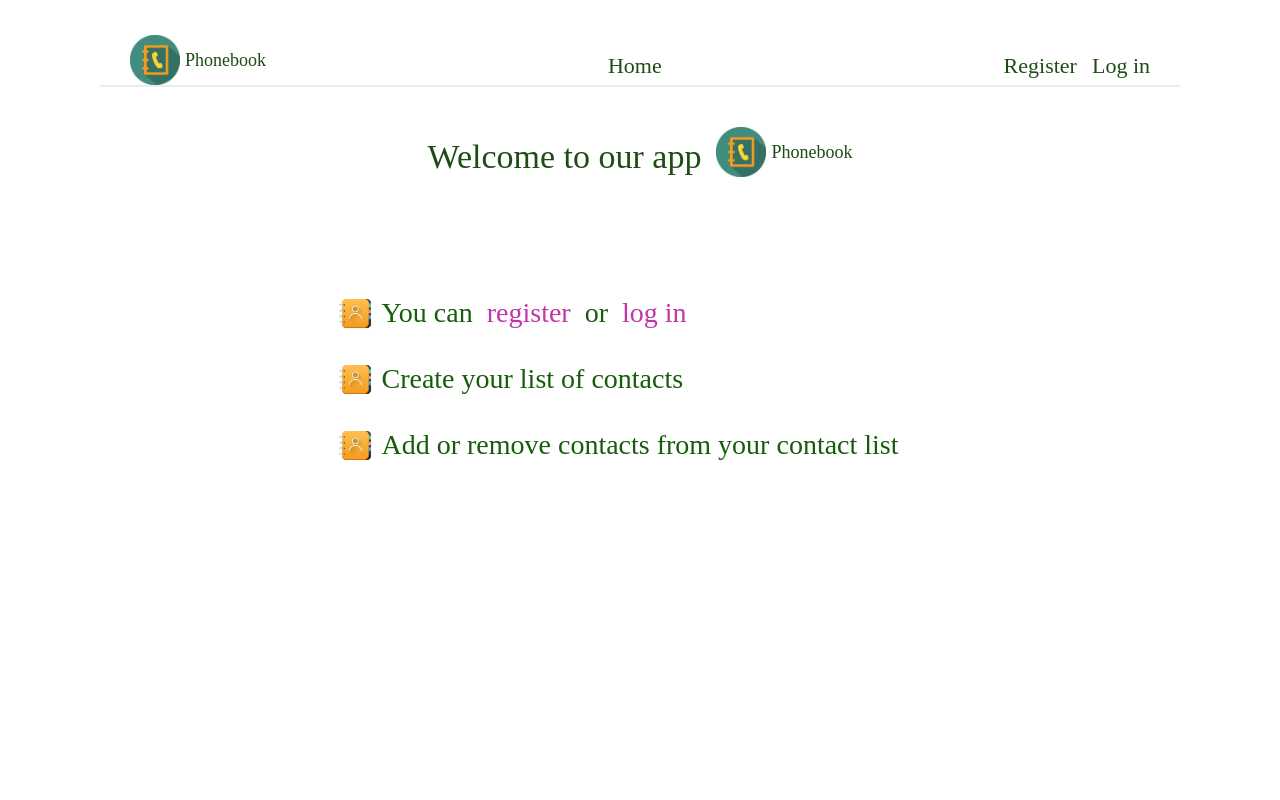
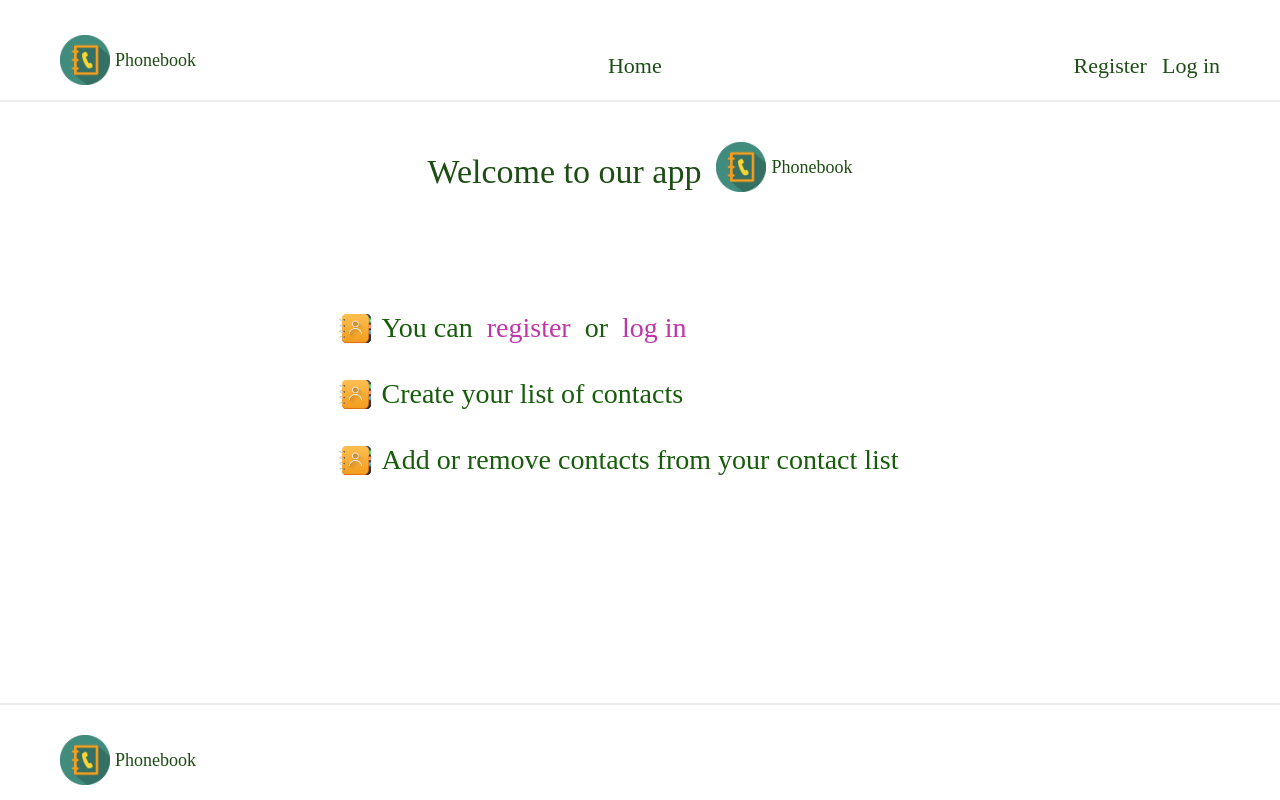
Before and after one commit to Vladomira/goit-react-hw-08-phonebook, a React (Create React App) app: page / in a window 1280 px wide. Built offline with nearby package versions, Linux system fonts and the light colour scheme.

Commit message:
adds some styles

```diff
--- a/src/components/App.js
+++ b/src/components/App.js
@@ -4,7 +4,6 @@ import { useSelector, useDispatch } from "react-redux";
 import { Helmet } from "react-helmet";
 import { authOperations, authSelectors } from "../redux/auth";
 import Spinner from "./Loader/Spinner";
-import Container from "./Container/Container";
 import AppBar from "./AppBar";
 import NotFoundPage from "./pages/HomeView";
 import "../styles/index.scss";
@@ -26,7 +25,7 @@ function App() {
   }, [dispatch]);
 
   return (
-    <Container>
+    <>
       <Helmet>
         <title>Phonebook</title>
         <meta name="description" content="Contacts Phonebook" />
@@ -38,7 +37,7 @@ function App() {
         <>
           <Routes>
             <Route path="/" element={<AppBar />}>
-              <Route index path="/" element={<HomeView />} />
+              <Route index element={<HomeView />} />
               <Route index path="*" element={<NotFoundPage />} />
               <Route path="login" element={<LogInView />} />
               <Route path="contacts" element={<ContactsView />} />
@@ -47,7 +46,7 @@ function App() {
           </Routes>
         </>
       )}
-    </Container>
+    </>
   );
 }
 export default App;
--- a/src/components/AppBar.js
+++ b/src/components/AppBar.js
@@ -3,10 +3,13 @@ import { Outlet } from "react-router-dom";
 import Navigation from "./Navigation";
 import AuthNav from "./AuthNav";
 import UserMenu from "./UserMenu";
+import Container from "./Container/Container";
 import { authSelectors } from "../redux/auth";
+import phoneLogo from "../components/images/phone.png";
 
 export default function ApplicationBar() {
   const isLoggedIn = useSelector(authSelectors.getIsLoggedIn);
+  const logo = phoneLogo;
   return (
     <>
       <header>
@@ -15,8 +18,18 @@ export default function ApplicationBar() {
 
           {isLoggedIn ? <UserMenu /> : <AuthNav />}
         </div>
-        <Outlet />
       </header>
+      <main>
+        <Container>
+          <Outlet />
+        </Container>
+      </main>
+      <footer className="footer">
+        <div className="logo__box">
+          <img className="logo__img" src={logo} alt="phonebook" />
+          <p className="logo__text">Phonebook </p>
+        </div>
+      </footer>
     </>
   );
 }
--- a/src/components/Loader/Spinner.js
+++ b/src/components/Loader/Spinner.js
@@ -4,18 +4,22 @@ import { Component } from "react";
 class Spinner extends Component {
   render() {
     return (
-      <BallTriangle
-        type="BallTriangle"
-        color="#8d125a"
-        height={50}
-        width={50}
-        timeout={3000} //3 secs
+      <div
         style={{
           position: "fixed",
-          top: "30%",
+          top: "50%",
           left: "50%",
+          transform: "translate(-50%, -50%)",
         }}
-      />
+      >
+        <BallTriangle
+          type="BallTriangle"
+          color="#8d125a"
+          height={50}
+          width={50}
+          timeout={3000}
+        />
+      </div>
     );
   }
 }
--- a/src/components/Navigation.js
+++ b/src/components/Navigation.js
@@ -1,10 +1,10 @@
 import { NavLink } from "react-router-dom";
 import { useSelector } from "react-redux";
 import { authSelectors } from "redux/auth";
-import defaultAvatar from "../components/images/phone.png";
+import phoneLogo from "../components/images/phone.png";
 
 export default function Navigation() {
-  const logo = defaultAvatar;
+  const logo = phoneLogo;
   const isLoggedIn = useSelector(authSelectors.getIsLoggedIn);
   return (
     <>
--- a/src/components/pages/ContactsView.js
+++ b/src/components/pages/ContactsView.js
@@ -1,4 +1,5 @@
 import { useEffect } from "react";
+import { useNavigate } from "react-router";
 import { useDispatch, useSelector } from "react-redux";
 import { operations, contactsSelectors } from "../../redux/contacts";
 import ContactList from "components/ContactList";
@@ -12,11 +13,14 @@ export default function ContactsView() {
   const isLoggedIn = useSelector(authSelectors.getIsLoggedIn);
   const contacts = useSelector(contactsSelectors.getContacts);
   const loading = useSelector(contactsSelectors.getLoading);
+  const navigate = useNavigate();
 
   useEffect(() => {
     dispatch(operations.fetchForContacts());
   }, [dispatch]);
-
+  useEffect(() => {
+    !isLoggedIn && navigate("/");
+  }, [isLoggedIn]);
   return (
     <>
       <ContactForm />
--- a/src/styles/AppBar.scss
+++ b/src/styles/AppBar.scss
@@ -2,7 +2,7 @@
   display: flex;
   justify-content: space-between;
   align-items: center;
-  padding: 35px 30px 0px 30px;
+  padding: 35px 60px 15px 60px;
   border-bottom: 2.3px solid #ececec;
 }
 .nav {
--- a/src/styles/Container.scss
+++ b/src/styles/Container.scss
@@ -1,6 +1,6 @@
 .container {
-  padding-left: 30px;
-  padding-right: 30px;
+  padding-left: 60px;
+  padding-right: 60px;
   width: 100%;
   margin: 0 auto;
 }
--- /dev/null
+++ b/src/styles/Footer.scss
@@ -0,0 +1,8 @@
+.footer {
+  position: absolute;
+  bottom: 0px;
+  margin: 0px;
+  width: 100%;
+  padding: 30px 60px 15px 60px;
+  border-top: 2.3px solid #ececec;
+}
--- a/src/styles/index.scss
+++ b/src/styles/index.scss
@@ -6,3 +6,4 @@
 @import "./Common.scss";
 @import "./Form.scss";
 @import "./Home.scss";
+@import "./Footer.scss";
```
